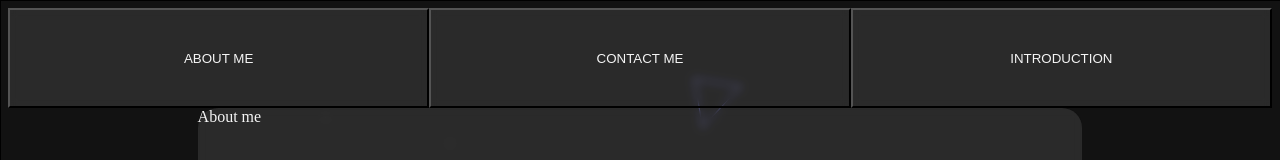
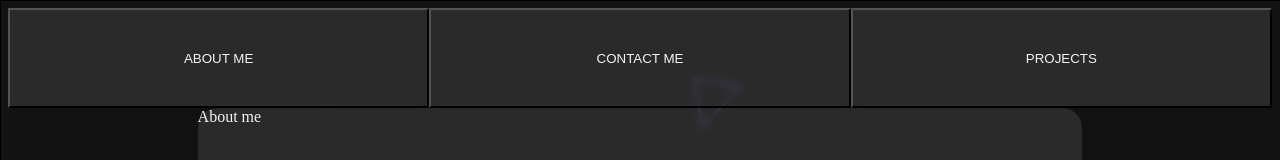
Before and after one commit to GiacomoRobino/fast-portfolio, an Angular app: page / in a window 1280 px wide. Shown: the top 160 px of the page. Built offline with nearby package versions, Linux system fonts and the light colour scheme.

Commit message:
Add projects container component

```diff
--- a/src/app/app.component.html
+++ b/src/app/app.component.html
@@ -9,11 +9,11 @@
     <button class="header-button glass-effect" (click)="click('contactMe')">CONTACT ME</button>
   </div>
   <div #introductionButton class="header-element-container">
-    <button class="header-button glass-effect" (click)="click('introduction')">INTRODUCTION</button>
+    <button class="header-button glass-effect" (click)="click('introduction')">PROJECTS</button>
   </div>
 </div>
 <div #componentContainer class="introduction glass-effect">
-  <app-introduction #introductionComponent *ngIf="visible.introduction"></app-introduction>
+  <app-projects #introductionComponent *ngIf="visible.introduction"></app-projects>
   <app-contact-me #contactMeComponent *ngIf="visible.contactMe"></app-contact-me >
   <app-about-me #aboutMeComponent *ngIf="visible.aboutMe"></app-about-me >
 </div>
--- a/src/app/app.component.ts
+++ b/src/app/app.component.ts
@@ -2,7 +2,7 @@ import { AfterViewInit, Component, QueryList, ViewChild, ViewChildren } from '@a
 import { gsap, Power4 } from 'gsap';
 import { AboutMeComponent } from './components/about-me/about-me.component';
 import { ContactMeComponent } from './components/contact-me/contact-me.component';
-import { IntroductionComponent } from './components/introduction/introduction.component';
+import { ProjectsComponent } from './components/projects/projects.component';
 
 @Component({
   selector: 'app-root',
@@ -14,8 +14,8 @@ export class AppComponent implements AfterViewInit {
   @ViewChildren('aboutMeComponent') aboutMeComponent !: QueryList<AboutMeComponent>;
   @ViewChild('contactMeButton') contactMeButton: any;
   @ViewChildren('contactMeComponent') contactMeComponent !: QueryList<ContactMeComponent>;
-  @ViewChild('introductionButton') introductionButton: any;
-  @ViewChildren('introductionComponent') introductionComponent !: QueryList<IntroductionComponent>;
+  @ViewChild('introductionButton') projectsButton: any;
+  @ViewChildren('introductionComponent') projectsComponent !: QueryList<ProjectsComponent>;
   @ViewChild('componentContainer') componentContainer: any;
 
   public modules : {[key:string]:any} = {}
@@ -25,14 +25,14 @@ export class AppComponent implements AfterViewInit {
 
 
   ngAfterViewInit(){
-    this.modules = { aboutMe : this.aboutMeComponent.first, contactMe: undefined, introduction: undefined}
-    this.buttons = { aboutMe : this.aboutMeButton, contactMe: this.contactMeButton, introduction: this.introductionButton}
+    this.modules = { aboutMe : this.aboutMeComponent.first, contactMe: undefined, projects: undefined}
+    this.buttons = { aboutMe : this.aboutMeButton, contactMe: this.contactMeButton, projects: this.projectsButton}
 
     this.aboutMeComponent.changes.subscribe((comps: QueryList <any>) =>{
       this.modules.aboutMe = comps.first;});
     this.contactMeComponent.changes.subscribe((comps: QueryList <any>) =>{
       this.modules.contactMe = comps.first;});
-    this.introductionComponent.changes.subscribe((comps: QueryList <any>) =>{
+    this.projectsComponent.changes.subscribe((comps: QueryList <any>) =>{
       this.modules.introduction = comps.first;});
   }
 
--- a/src/app/app.module.ts
+++ b/src/app/app.module.ts
@@ -7,7 +7,7 @@ import { AppComponent } from './app.component';
 import { BackgroundComponent } from './components/background/background.component';
 import { AboutMeComponent } from './components/about-me/about-me.component';
 import { ContactMeComponent } from './components/contact-me/contact-me.component';
-import { IntroductionComponent } from './components/introduction/introduction.component';
+import { ProjectsComponent } from './components/projects/projects.component';
 import { FooterComponent } from './components/footer/footer-container/footer-container.component';
 import { ParticleCanvasComponent } from './components/particle-canvas/particle-canvas.component';
 import { SkillContainerComponent } from './components/footer/footer-container/skill-container/skill-container.component';
@@ -18,7 +18,7 @@ import { SkillContainerComponent } from './components/footer/footer-container/sk
     BackgroundComponent,
     AboutMeComponent,
     ContactMeComponent,
-    IntroductionComponent,
+    ProjectsComponent,
     FooterComponent,
     ParticleCanvasComponent,
     SkillContainerComponent,
--- a/src/app/components/introduction/introduction.component.ts
+++ b/src/app/components/projects/projects.component.ts
@@ -4,11 +4,11 @@ import { catchError, retry } from 'rxjs/operators';
 import { HttpClient } from '@angular/common/http';
 
 @Component({
-  selector: 'app-introduction',
-  templateUrl: './introduction.component.html',
-  styleUrls: ['./introduction.component.css']
+  selector: 'app-projects',
+  templateUrl: './projects.component.html',
+  styleUrls: ['./projects.component.css']
 })
-export class IntroductionComponent implements OnInit {
+export class ProjectsComponent implements OnInit {
   private httpClient: HttpClient;
   private opened = false;
   text = ""
@@ -22,7 +22,7 @@ export class IntroductionComponent implements OnInit {
   }
 
   ngOnInit(): void {
-    this.text = "Introduction component"
+    this.text = "projects component"
     /*
     this.httpClient.get('assets/copywrite/presentation.txt', {responseType: 'text'})
         .subscribe(data => {this.text = data;
```
Also changed, not shown: src/app/components/projects/projects.component.css (added), src/app/components/projects/projects.component.html (renamed from src/app/components/introduction/introduction.component.html), 1 other file (tests, documents, lock files or other folders).
